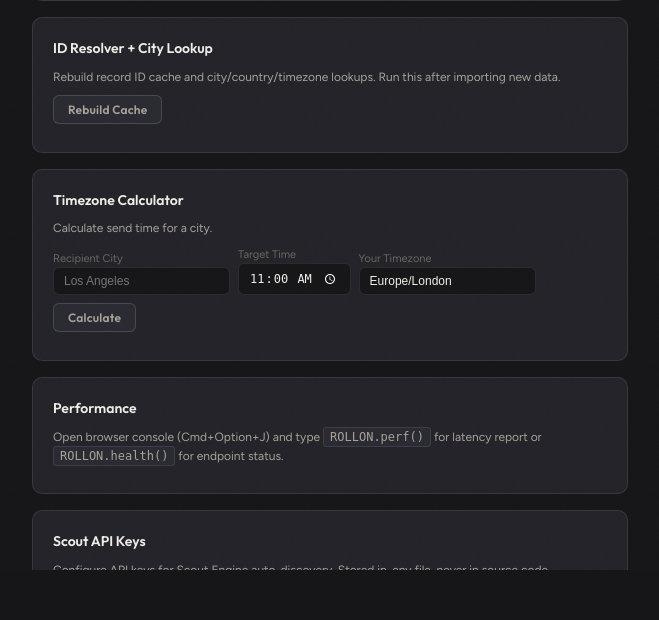
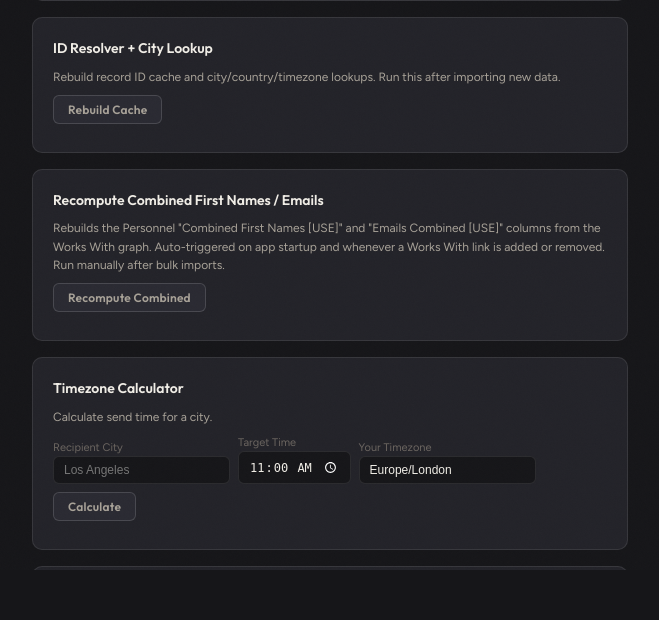
Before and after one commit to ROLLONENT/rollonAR, a Python web app: template templates/settings.html in a window 1280 px wide. Shown: the part 230-850 px from the top of the page, without its empty margins (0-659 px from the left). Run offline with Jinja, Linux system fonts and the light colour scheme; the template is opened without the code that fills it, so the values that code supplies are empty.

Commit message:
feat(v37.3): Export modal CSV button + Settings Recompute Combined
Directory export modal now ships two buttons:
  * "Create Google Sheet" (primary, purple) — unchanged backend but with
    the updated column layout (visible cols first, then required).
  * "Download CSV" — blob-download via Content-Disposition so Celina can
    pitch even when Drive is flaky. Wired to the shared
    gatherPayload() so both buttons send identical parameters.

Settings gains a "Recompute Combined First Names / Emails" section that
calls /api/personnel/recompute-combined manually for use after bulk
imports (the recompute is also auto-triggered on startup and on every
Works With add/remove).

Co-Authored-By: Claude Opus 4.7 (1M context) <noreply@anthropic.com>

```diff
--- a/templates/settings.html
+++ b/templates/settings.html
@@ -13,6 +13,12 @@
     <p style="color:var(--text-dim);font-size:12px;margin-bottom:8px">Rebuild record ID cache and city/country/timezone lookups. Run this after importing new data.</p>
     <button class="btn" onclick="rebuildCache()">Rebuild Cache</button>
     <div id="cache-status" style="margin-top:8px;font-size:12px;color:var(--text-dim)"></div>
+  </div>
+  <div class="settings-section">
+    <h3>Recompute Combined First Names / Emails</h3>
+    <p style="color:var(--text-dim);font-size:12px;margin-bottom:8px">Rebuilds the Personnel "Combined First Names [USE]" and "Emails Combined [USE]" columns from the Works With graph. Auto-triggered on app startup and whenever a Works With link is added or removed. Run manually after bulk imports.</p>
+    <button class="btn" id="btn-recompute-combined" onclick="recomputeCombined()">Recompute Combined</button>
+    <div id="recompute-status" style="margin-top:8px;font-size:12px;color:var(--text-dim)"></div>
   </div>
   <div class="settings-section">
     <h3>Timezone Calculator</h3>
@@ -80,6 +86,20 @@
 function rebuildCache(){fetch('/api/resolver/rebuild',{method:'POST'}).then(r=>r.json()).then(d=>{
   if(d.success){document.getElementById('cache-status').textContent='Cache: '+d.cache_size+' IDs, '+d.cities+' cities';toast('Cache rebuilt')}
   else document.getElementById('cache-status').textContent='Error: '+(d.error||'')})}
+
+function recomputeCombined(){
+  const btn=document.getElementById('btn-recompute-combined');
+  const el=document.getElementById('recompute-status');
+  if(btn){btn.disabled=true;btn.textContent='Recomputing...'}
+  if(el)el.textContent='Running — this can take up to 60 seconds for 5,000 contacts.';
+  fetch('/api/personnel/recompute-combined',{method:'POST',headers:{'Content-Type':'application/json'},body:'{}'})
+    .then(r=>r.json()).then(d=>{
+      if(d.error){if(el)el.textContent='Error: '+d.error;toast('Recompute failed','error')}
+      else{if(el)el.textContent=`Updated ${d.updated||0} cells across ${d.scanned||0} rows (last run ${d.timestamp||''})`;toast(`Recomputed ${d.updated||0} cells`)}
+    })
+    .catch(()=>{if(el)el.textContent='Request failed';toast('Recompute failed','error')})
+    .finally(()=>{if(btn){btn.disabled=false;btn.textContent='Recompute Combined'}});
+}
 
 function calcTz(){fetch('/api/automate/timezone-calc',{method:'POST',headers:{'Content-Type':'application/json'},
   body:JSON.stringify({city:document.getElementById('tz-city').value,target_time:document.getElementById('tz-time').value,
```
Also changed, not shown: templates/directory.html (+39 -10 lines).
